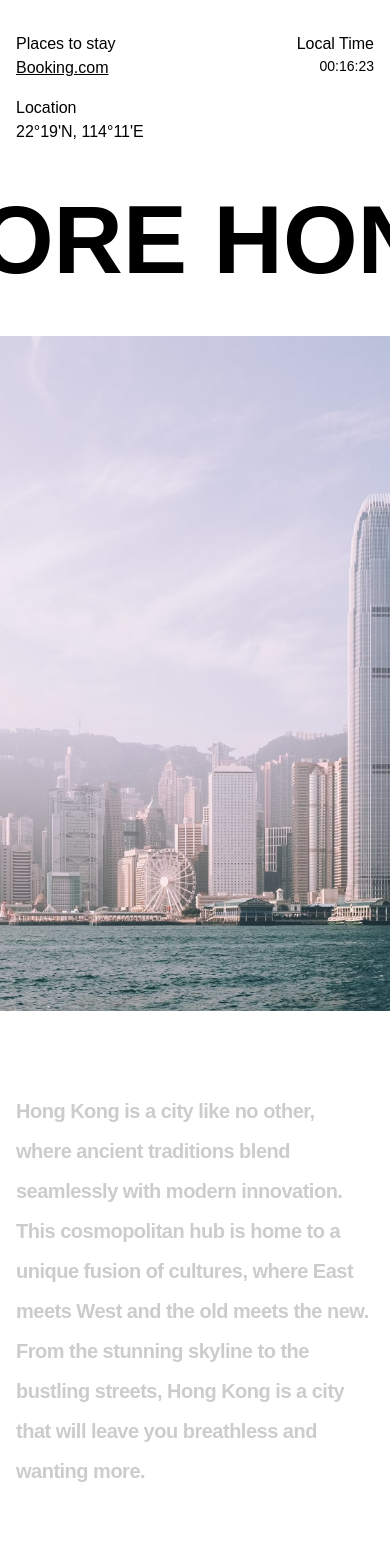
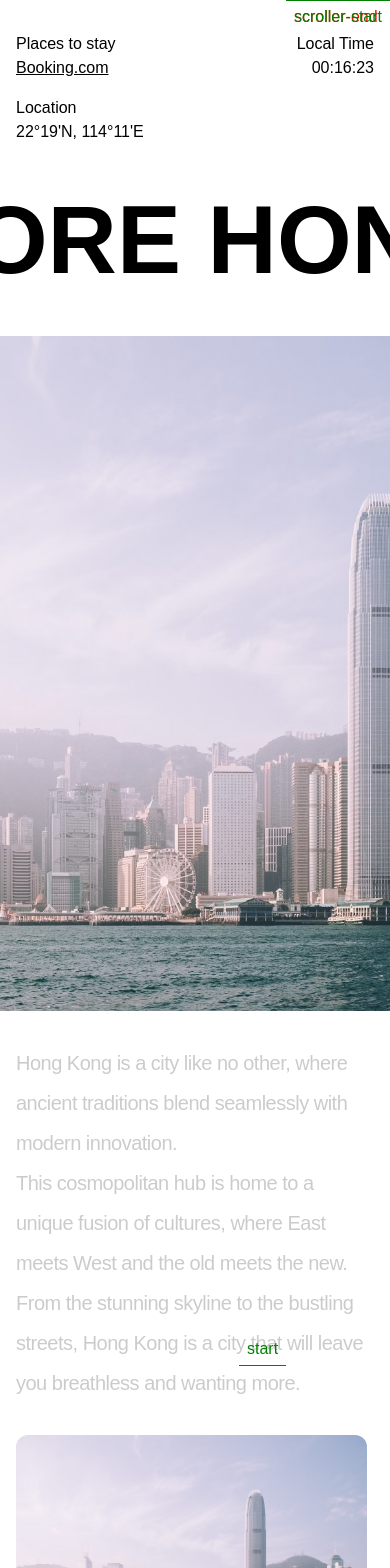
Before and after one commit to mikeliuu/explorehongkong, a Next.js app: page / in a window 390 px wide. Shown: the top 1568 px of the page. Built offline with nearby package versions, Linux system fonts and the light colour scheme; no server answers.

Commit message:
update horizontal scroll and contact card

```diff
--- a/src/app/globals.css
+++ b/src/app/globals.css
@@ -16,7 +16,6 @@
 
 body {
 	color: var(--foreground);
-	background: var(--background);
 	font-family: Arial, Helvetica, sans-serif;
 	margin: 0;
 }
--- a/src/app/layout.tsx
+++ b/src/app/layout.tsx
@@ -36,7 +36,7 @@ export default function RootLayout({
 		<AppContextProvider>
 			<html lang="en">
 				<body
-					className={`${geistSans.variable} ${geistMono.variable} antialiased`}
+					className={`${geistSans.variable} ${geistMono.variable} antialiased bg-[#F7F7F7]`}
 				>
 					{children}
 				</body>
--- a/src/app/page.tsx
+++ b/src/app/page.tsx
@@ -6,6 +6,7 @@ import Areas from "@/components/areas";
 import LocomotiveScroll from "@/components/locomotive-scroll";
 import { fetchWeather } from "@/server/actions/weather-api";
 import Footer from "@/components/footer";
+import Contact from "@/components/contact";
 
 const descriptions: string[] = [
 	"Hong Kong is a city like no other, where ancient traditions blend seamlessly with modern innovation.",
@@ -17,7 +18,7 @@ export default async function Home() {
 	const temperature = await fetchWeather("hong%20kong");
 
 	const Description = () => (
-		<section className="relative text-xl md:text-[4vw] font-semibold md:font-normal my-12 px-4 py-8 z-10">
+		<section className="relative text-xl md:text-[4vw] px-4 py-8 z-10">
 			{descriptions.map((desc) => (
 				<AnimatedText key={desc}>{desc}</AnimatedText>
 			))}
@@ -25,19 +26,20 @@ export default async function Home() {
 	);
 
 	return (
-		<>
+		<div className="bg-white">
 			<LocomotiveScroll />
 
 			<section className="overflow-hidden">
 				<OverlayIntro />
 			</section>
 			<Header temperature={temperature?.current.temp_c} />
-			<main className="overflow-hidden">
+			<main className="overflow-hidden ">
 				<Intro />
 				<Description />
 				<Areas />
+				<Contact />
 			</main>
 			<Footer />
-		</>
+		</div>
 	);
 }
--- a/src/components/areas.tsx
+++ b/src/components/areas.tsx
@@ -62,12 +62,12 @@ export default function Areas() {
 					x: () => -getAmountToScroll(),
 					scrollTrigger: {
 						trigger: areasRef.current,
-						start: "top 20%",
+						start: "top-=30%",
 						end: () => "+=" + getAmountToScroll(),
 						scrub: true,
 						pin: true,
 						anticipatePin: 1,
-						// snap: 0 // TODO, snap to nearest slide
+						markers: true,
 					},
 				});
 			}
--- /dev/null
+++ b/src/components/contact.tsx
@@ -0,0 +1,17 @@
+import Link from "next/link";
+
+export default function Contact() {
+	return (
+		<section className="bg-[#F7F7F7] text-foreground text-center flex flex-col justify-center items-center rounded-2xl py-12 px-4 mt-12 mx-20">
+			<div className="text-center text-4xl font-semibold mb-8">Contact</div>
+
+			<Link
+				className="items-self-start text-5xl underline hover:text-opacity-50 hover:transition-all hover:duration-500 py-12"
+				href="mailto:explorehongkong@gmail.com"
+				target="_blank"
+			>
+				explorehongkong@gmail.com
+			</Link>
+		</section>
+	);
+}
--- a/src/components/local-time.tsx
+++ b/src/components/local-time.tsx
@@ -38,7 +38,7 @@ export default function LocalTime({ className }: LocalTimeProps) {
 	return (
 		<div className={cn("flex flex-col", className)}>
 			<div>Local Time</div>
-			<div ref={localTimeRef} className="text-sm text-black" />
+			<div ref={localTimeRef} className="text-black" />
 		</div>
 	);
 }
```
